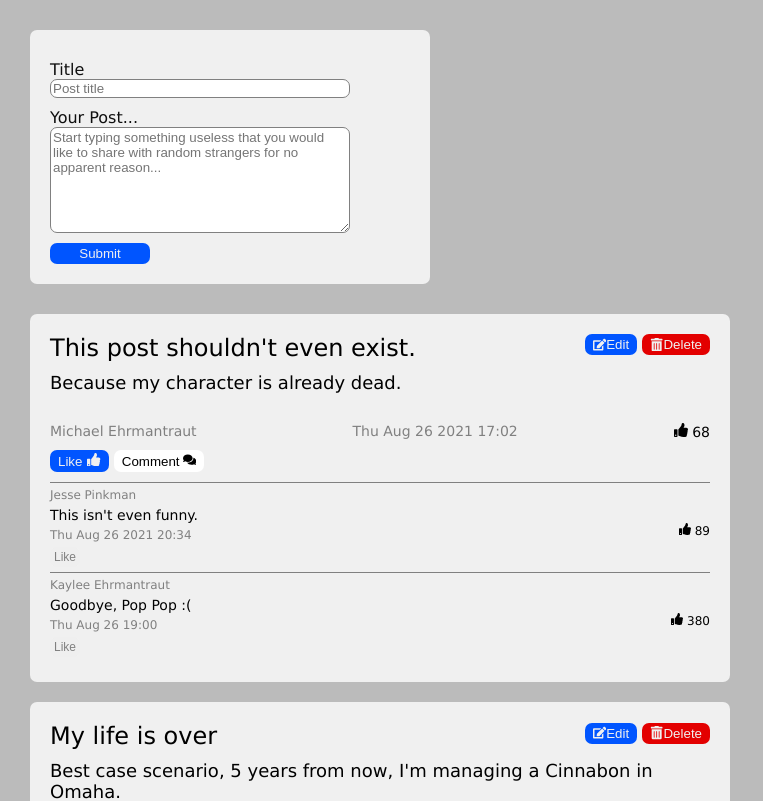
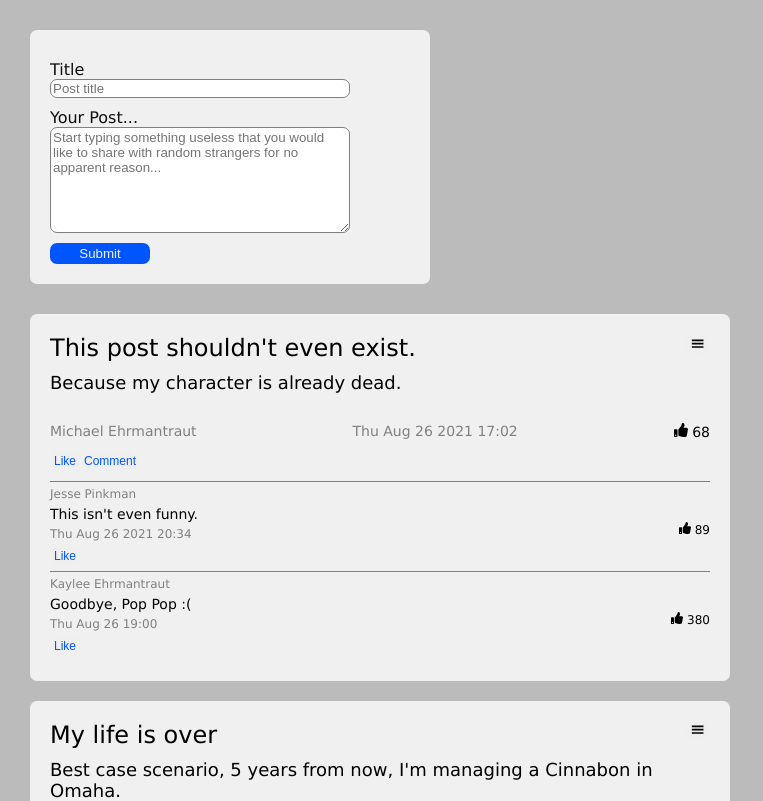
Before and after one commit to joobinjones/social-feed, a React (Create React App) app: page / in a window 1280 px wide. Shown: the top 801 px of the page, without its empty margins (0-763 px from the left). Built offline with nearby package versions, Linux system fonts and the light colour scheme.

Commit message:
make ActionsMenu component for post/comment to share

```diff
--- /dev/null
+++ b/src/components/ActionsMenu.tsx
@@ -0,0 +1,37 @@
+import { Button, Menu, MenuButton, MenuList, MenuItem } from "@chakra-ui/react";
+import { GiHamburgerMenu } from "react-icons/gi";
+const ActionsMenu = ({
+  editCall,
+  deleteCall,
+}: {
+  editCall: Function;
+  deleteCall: Function;
+}): JSX.Element => {
+  return (
+    <Menu>
+      <MenuButton style={{ borderRadius: "7px", border: "transparent" }} as={Button}>
+        <GiHamburgerMenu />
+      </MenuButton>
+      <MenuList>
+        <MenuItem
+          as={Button}
+          borderColor="transparent"
+          color="grey"
+          onClick={() => editCall()}
+        >
+          Edit
+        </MenuItem>
+        <MenuItem
+          borderColor="transparent"
+          color="grey"
+          onClick={() => deleteCall()}
+          as={Button}
+        >
+          Delete
+        </MenuItem>
+      </MenuList>
+    </Menu>
+  );
+};
+
+export default ActionsMenu;
--- a/src/components/Comment.tsx
+++ b/src/components/Comment.tsx
@@ -33,7 +33,7 @@ const Comment = ({ comment }: { comment: IComment }): JSX.Element => {
         mb="5"
         borderColor="transparent"
         width="30px"
-        color="grey"
+        color={primaryBlue}
         fontSize="12px"
         onClick={() => dispatch(increaseCommentLikes(comment))}
       >
--- a/src/components/Post.tsx
+++ b/src/components/Post.tsx
@@ -1,6 +1,8 @@
+import ActionsMenu from "./ActionsMenu";
 import AddEditComment from "./AddEditComment";
-import { Box, Button } from "@chakra-ui/react";
+import { Box, Button, Menu, MenuButton, MenuList, MenuItem } from "@chakra-ui/react";
 import CommentsFeed from "./CommentsFeed";
+import { GiHamburgerMenu } from "react-icons/gi";
 import { FaThumbsUp, FaEdit, FaTrashAlt, FaComments } from "react-icons/fa";
 import {
   increaseLikes,
@@ -29,25 +31,10 @@ const Post = ({ post }: { post: IPost }): JSX.Element => {
         <Box d="flex" justifyContent="space-between">
           <Text fontSize="24px">{post.title}</Text>
           <Box>
-            <Button
-              backgroundColor={primaryBlue}
-              borderRadius="7px"
-              borderColor="transparent"
-              color={offWhite}
-              onClick={() => dispatch(changeEditId({ postId: post.postId }))}
-            >
-              <FaEdit /> Edit
-            </Button>
-            <Button
-              ml="5"
-              backgroundColor={dangerRed}
-              borderColor="transparent"
-              borderRadius="7px"
-              color={offWhite}
-              onClick={() => dispatch(deletePost(post.postId))}
-            >
-              <FaTrashAlt /> Delete
-            </Button>
+            <ActionsMenu
+              editCall={() => dispatch(changeEditId({ postId: post.postId }))}
+              deleteCall={() => dispatch(deletePost(post.postId))}
+            />
           </Box>
         </Box>
         <Text mt="10px" fontSize="18px">
@@ -68,27 +55,24 @@ const Post = ({ post }: { post: IPost }): JSX.Element => {
           <Button
             borderRadius="7px"
             borderColor="transparent"
-            backgroundColor={primaryBlue}
-            color={offWhite}
+            width="30px"
+            color={primaryBlue}
+            fontSize="12px"
             onClick={() => dispatch(increaseLikes(post))}
           >
             Like{" "}
-            <Box ml="5">
-              <FaThumbsUp />
-            </Box>
           </Button>
           {commentingId.postId !== post.postId && (
             <Button
               borderRadius="7px"
               onClick={() => dispatch(changeCommentingId({ postId: post.postId }))}
-              backgroundColor="white"
               ml="5"
               borderColor="transparent"
+              width="50px"
+              color={primaryBlue}
+              fontSize="12px"
             >
-              Comment{" "}
-              <Box ml="3">
-                <FaComments />
-              </Box>
+              Comment
             </Button>
           )}
         </Box>
--- a/src/context/postsReducer.ts
+++ b/src/context/postsReducer.ts
@@ -47,6 +47,18 @@ const ADD_COMMENT = "APP/FEED/POST/ADD_COMMENT";
 export const addComment = (comment: IComment) => ({
   type: ADD_COMMENT,
   payload: comment,
+});
+
+const EDIT_COMMENT = "APP/FEED/POST/COMMENT/EDIT_COMMENT";
+export const editComment = (comment: IComment) => ({
+  type: EDIT_COMMENT,
+  payload: comment,
+});
+
+const DELETE_COMMENT = "APP/FEED/POST/COMMENT/DELETE_COMMENT";
+export const deleteComment = (commentId: string) => ({
+  type: DELETE_COMMENT,
+  payload: { commentId },
 });
 
 const INCREASE_COMMENT_LIKES = "APP/FEED/POST/COMMENT/INCREASE_LIKES";
```
